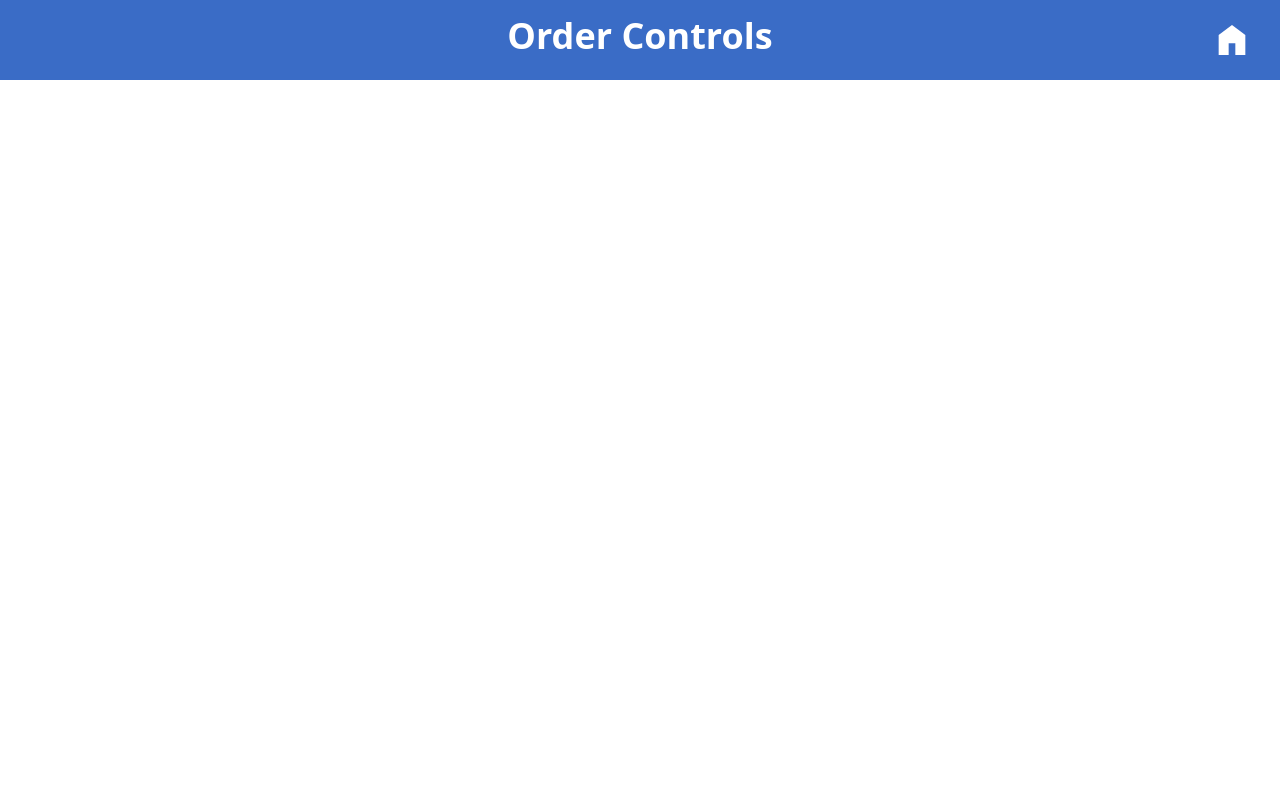
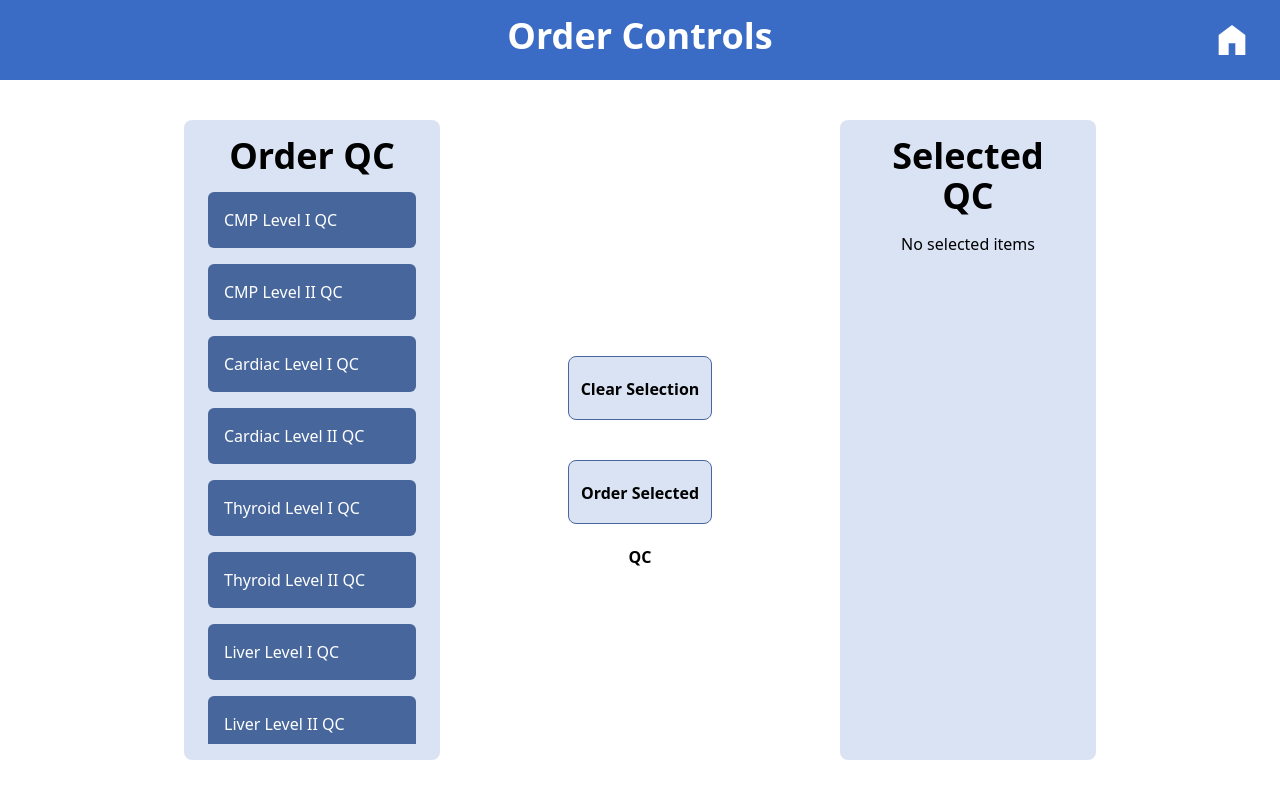
Before and after one commit to yuh137/medical_information_simulation, a React (Create React App) app in the folder client/: page /order_controls in a window 1280 px wide. Built offline with nearby package versions, Linux system fonts and the light colour scheme.

Commit message:
added order controls page

```diff
--- a/client/package.json
+++ b/client/package.json
@@ -16,6 +16,7 @@
     "@types/react": "^18.2.61",
     "@types/react-dom": "^18.2.19",
     "react": "^18.2.0",
+    "react-beautiful-dnd": "^13.1.1",
     "react-dom": "^18.2.0",
     "react-router-dom": "^6.22.2",
     "react-scripts": "5.0.1",
@@ -48,6 +49,7 @@
   },
   "devDependencies": {
     "@babel/plugin-proposal-private-property-in-object": "^7.21.11",
+    "@types/react-beautiful-dnd": "^13.1.8",
     "tailwindcss": "^3.4.1"
   }
 }
--- a/client/src/App.tsx
+++ b/client/src/App.tsx
@@ -11,7 +11,7 @@ function App() {
   return (
     <>
       <Routes>
-        <Route path="/" element={<Navigate to="/login" />} />
+        <Route path="/" element={<Navigate to="/home" />} />
         <Route path='/login' element={<Login />}/>
         <Route path='/register' element={<Register />}/>
         <Route path='/home' element={<HomeScreen />}/>
--- a/client/src/index.css
+++ b/client/src/index.css
@@ -64,8 +64,6 @@ html {
     }
 }
 
-/* .hi-icon-wrap {
-	text-align: center;
-	margin: 0 auto;
-	padding: 2em 0 3em;
-} */
+.order-qc-items-container::-webkit-scrollbar, .selected-qc-items-container::-webkit-scrollbar {
+    display: none !important;
+}
--- a/client/src/index.tsx
+++ b/client/src/index.tsx
@@ -8,9 +8,9 @@ const root = ReactDOM.createRoot(
   document.getElementById('root') as HTMLElement
 );
 root.render(
-  <React.StrictMode>
+  // <React.StrictMode>
     <BrowserRouter>
       <App />
     </BrowserRouter>
-  </React.StrictMode>
+  // </React.StrictMode>
 );
--- a/client/src/pages/HomeScreen.tsx
+++ b/client/src/pages/HomeScreen.tsx
@@ -5,14 +5,14 @@ import { Link } from "react-router-dom";
 
 const HomeScreen = () => {
   const options = [
-    "QC results",
-    "Chemistry",
-    "Hematology/Coag",
-    "Microbiology",
-    "Serology",
-    "UA/Body Fluids",
-    "Blood Bank",
-    "Molecular"
+    { name: "QC Results", link: "" },
+    { name: "Chemistry", link: "" },
+    { name: "Hematology/Coag", link: "" },
+    { name: "Microbiology", link: "" },
+    { name: "Serology", link: "" },
+    { name: "UA/Body Fluids", link: "" },
+    { name: "Blood Bank", link: "" },
+    { name: "Molecular", link: "" },
   ]
 
   return (
--- a/client/src/pages/OrderControls.tsx
+++ b/client/src/pages/OrderControls.tsx
@@ -1,12 +1,186 @@
-import React, { useState, useCallback } from 'react'
-import NavBar from '../components/NavBar'
+import React, { useState, useCallback } from "react";
+import NavBar from "../components/NavBar";
+import {
+  DragDropContext,
+  Draggable,
+  DropResult,
+  Droppable,
+} from "react-beautiful-dnd";
+import { ButtonBase } from "@mui/material"
 
 const OrderControls = () => {
-    return (
-        <>
-            <NavBar name='Order Controls' />
-        </>
-    )
-}
+  const [SelectedQCItems, setSelectedQCItems] = useState<string[]>([]);
+  const [OrderControlsItems, setOrderControlsItems] = useState<string[]>([
+    "CMP Level I QC",
+    "CMP Level II QC",
+    "Cardiac Level I QC",
+    "Cardiac Level II QC",
+    "Thyroid Level I QC",
+    "Thyroid Level II QC",
+    "Liver Level I QC",
+    "Liver Level II QC",
+    "Lipid Level I QC",
+    "Lipid Level II QC",
+    "Iron Studies Level I QC",
+    "Iron Studies Level II QC",
+    "Drug Screen Level I QC",
+    "Drug Screen Level II QC",
+    "Hormone Level I QC",
+    "Hormone Level II QC",
+  ]);
 
-export default OrderControls
+  const onDragEnd = (results: DropResult) => {
+    // console.log(results);
+    const { source, destination, type } = results;
+
+    if (!destination) return;
+
+    if (source.droppableId === destination.droppableId) return;
+
+    if (type === "group") {
+      const sourceIndex = source.index;
+      const destinationIndex = destination.index;
+
+      if (source.droppableId === "Order_QC") {
+        let sourceItems = [...OrderControlsItems];
+        let destItems = [...SelectedQCItems];
+
+        const [deletedItem] = sourceItems.splice(sourceIndex, 1);
+        destItems.splice(destinationIndex, 0, deletedItem);
+
+        setOrderControlsItems(sourceItems);
+        setSelectedQCItems(destItems);
+      }
+
+      if (source.droppableId === "QC_Selected") {
+        let sourceItems = [...SelectedQCItems];
+        let destItems = [...OrderControlsItems];
+
+        const [deletedItem] = sourceItems.splice(sourceIndex, 1);
+        destItems.splice(destinationIndex, 0, deletedItem);
+
+        setSelectedQCItems(sourceItems);
+        setOrderControlsItems(destItems);
+      }
+    }
+  };
+
+  return (
+    <>
+      <DragDropContext onDragEnd={onDragEnd}>
+        <NavBar name="Order Controls" />
+        <div
+          className="container flex justify-center gap-32 items-center"
+          style={{ minWidth: "100svw", minHeight: "90svh" }}
+        >
+          <Droppable droppableId="Order_QC" type="group">
+            {(drop_provided) => (
+              <div
+                ref={drop_provided.innerRef}
+                {...drop_provided.droppableProps}
+                className="w-[20%] h-[80svh]"
+              >
+                <div className="order-qc-container h-[80svh] rounded-lg bg-[#dae3f3] px-6 py-4 flex flex-col gap-4">
+                  <div className="order-qc-title sm:text-4xl text-center font-semibold">Order QC</div>
+                  <div className="order-qc-items-container flex flex-col gap-4 overflow-scroll">
+                    {OrderControlsItems.length === 0 ? (<div className="text-center">All items selected</div>) : (<></>)}
+                    {OrderControlsItems.map((item, index) => (
+                        <Draggable
+                        draggableId={`${item}`}
+                        index={index}
+                        key={`${item}`}
+                        >
+                        {(drag_provided) => (
+                            <div
+                            ref={drag_provided.innerRef}
+                            {...drag_provided.dragHandleProps}
+                            {...drag_provided.draggableProps}
+                            className="order-qc-item bg-[#47669C] p-4 rounded-md text-white"
+                            onClick={() => {
+                                let orderQCs = [...OrderControlsItems];
+                                let selectedQCs = [...SelectedQCItems];
+
+                                const [deletedQC] = orderQCs.splice(index, 1);
+                                selectedQCs.push(deletedQC);
+
+                                setOrderControlsItems(orderQCs);
+                                setSelectedQCItems(selectedQCs);
+                            }}
+                            >
+                            {item}
+                            {/* <div className="order-qc-item bg-[#47669C] p-4 rounded-md text-white">
+                                {item}
+                            </div> */}
+                            </div>
+                        )}
+                        </Draggable>
+                    ))}
+                    {drop_provided.placeholder}
+                  </div>
+                </div>
+              </div>
+            )}
+          </Droppable>
+          <div className="control-buttons flex flex-col gap-10">
+            <ButtonBase>
+                <div className="!rounded-lg sm:w-36 sm:h-16 !bg-[#dae3f3] !border-[1px] !border-solid !border-[#47669C] transition ease-in-out hover:!bg-[#8faadc] hover:!border-[#2F528F] hover:!border-[2px] font-semibold leading-[4rem]">Clear Selection</div>
+            </ButtonBase>
+            <ButtonBase>
+                <div className="!rounded-lg sm:w-36 sm:h-16 !bg-[#dae3f3] !border-[1px] !border-solid !border-[#47669C] transition ease-in-out hover:!bg-[#8faadc] hover:!border-[#2F528F] hover:!border-[2px] font-semibold leading-[4rem]">Order Selected QC</div>
+            </ButtonBase>
+          </div>
+          <Droppable droppableId="QC_Selected" type="group">
+            {(drop_provided) => (
+              <div
+                ref={drop_provided.innerRef}
+                {...drop_provided.droppableProps}
+                className="w-[20%]"
+              >
+                <div className="selected-qc-container h-[80svh] rounded-lg bg-[#dae3f3] px-6 py-4 flex flex-col gap-4">
+                    <div className="selected-qc-title sm:text-4xl text-center font-semibold">Selected QC</div>
+                    <div className="selected-qc-items-container flex flex-col gap-4 overflow-scroll">
+                        {SelectedQCItems.length === 0 ? (<div className="text-center">No selected items</div>) : (<></>)}
+                        {SelectedQCItems.map((item, index) => (
+                            <Draggable
+                            draggableId={`${item}`}
+                            index={index}
+                            key={`${item}`}
+                            >
+                            {(drag_provided) => (
+                                <div
+                                ref={drag_provided.innerRef}
+                                {...drag_provided.dragHandleProps}
+                                {...drag_provided.draggableProps}
+                                className="selected-qc-item bg-[#47669C] p-4 rounded-md text-white"
+                                onClick={() => {
+                                    let orderQCs = [...OrderControlsItems];
+                                    let selectedQCs = [...SelectedQCItems];
+
+                                    const [deletedQC] = selectedQCs.splice(index, 1);
+                                    orderQCs.push(deletedQC);
+
+                                    setOrderControlsItems(orderQCs);
+                                    setSelectedQCItems(selectedQCs);
+                                }}
+                                >
+                                {item}
+                                {/* <div className="order-qc-item bg-[#47669C] p-4 rounded-md text-white">
+                                    {item}
+                                </div> */}
+                                </div>
+                            )}
+                            </Draggable>
+                        ))}
+                        {drop_provided.placeholder}
+                    </div>
+                </div>
+              </div>
+            )}
+          </Droppable>
+        </div>
+      </DragDropContext>
+    </>
+  );
+};
+
+export default OrderControls;
--- a/client/src/pages/QualityControls.tsx
+++ b/client/src/pages/QualityControls.tsx
@@ -3,13 +3,13 @@ import DropDown from "../components/DropDown";
 import NavBar from "../components/NavBar";
 
 const options = [
-  "Chemistry",
-  "Hematology/Coag",
-  "Microbiology",
-  "Serology",
-  "UA/Body Fluids",
-  "Blood Bank",
-  "Molecular",
+  { name: "Chemistry", link: "order_controls" },
+  { name: "Hematology/Coag", link: "" },
+  { name: "Microbiology", link: "" },
+  { name: "Serology", link: "" },
+  { name: "UA/Body Fluids", link: "" },
+  { name: "Blood Bank", link: "" },
+  { name: "Molecular", link: "" },
 ];
 
 const QualityControls = () => {
```
Also changed, not shown: client/src/components/DropDown.tsx (+19 -12 lines), 2 other files (tests, documents, lock files or other folders).
